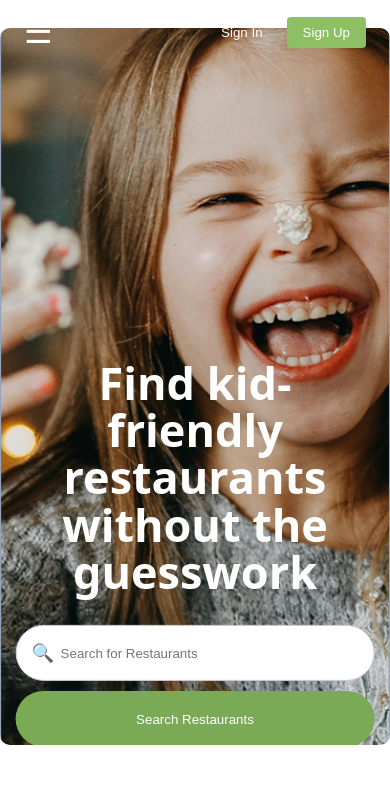
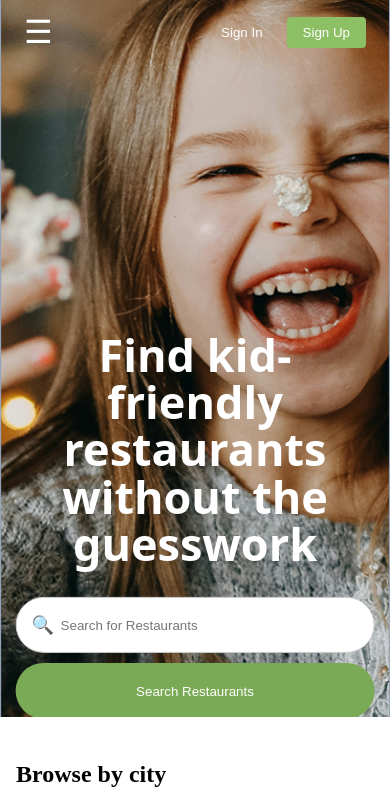
Before and after one commit to Deondre2000/Nugget-_team3, a React (Vite) app: page / in a window 390 px wide. Shown: the top 792 px of the page. Built offline with nearby package versions, Linux system fonts and the light colour scheme.

Commit message:
Fix mobile hero spacing

```diff
--- a/src/blocks/Home.css
+++ b/src/blocks/Home.css
@@ -158,8 +158,10 @@
   .Home {
     position: relative;
     height: 85vh;
+    margin: 0 auto;
     padding: 0;
     overflow: hidden;
+    border-radius: 0;
   }
 
   .Home__image {
```
